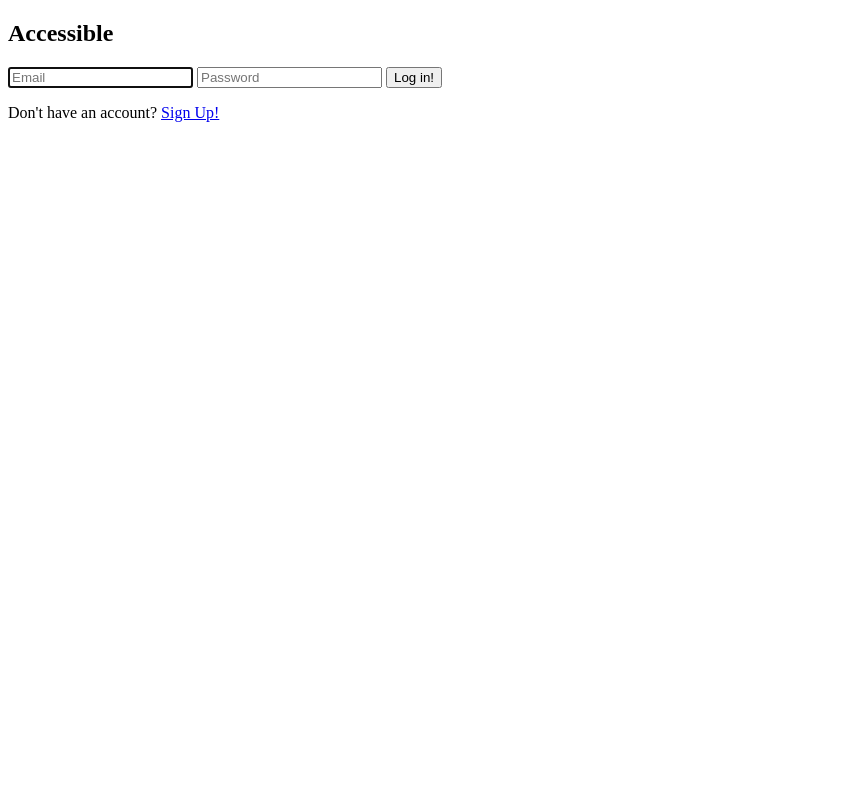
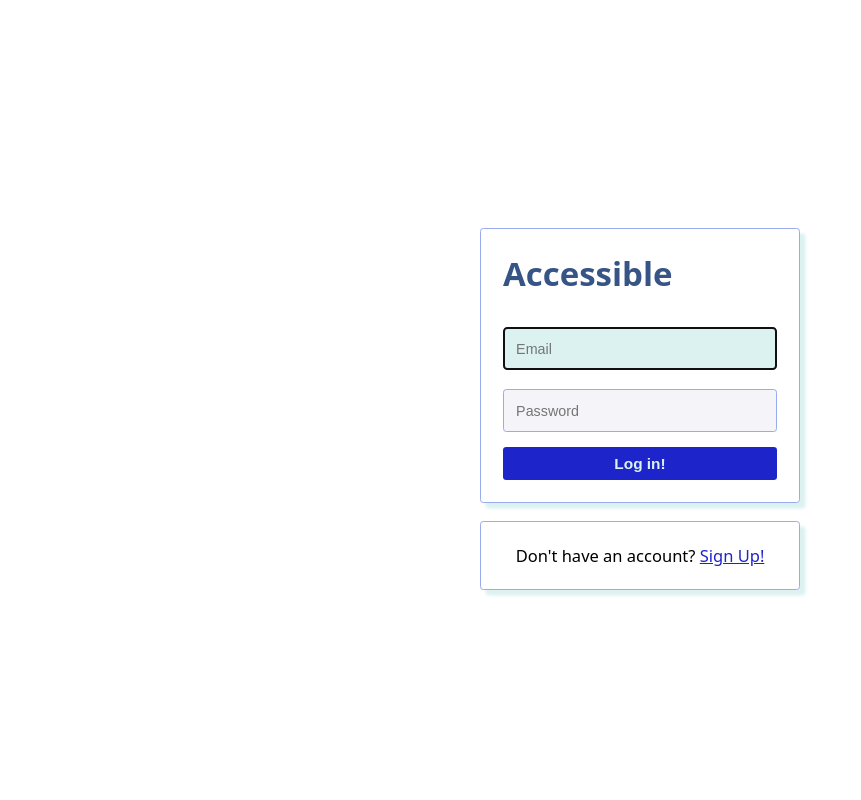
Before and after one commit to mathdothings/oop-login-system, a PHP site: page / in a window 1280 px wide. Shown: the whole page, without its empty margins (0-861 px from the left). Run offline with PHP 8.4, Linux system fonts and the light colour scheme.

Commit message:
feat: index stylesheet

```diff
--- a/src/View/Style/style.css
+++ b/src/View/Style/style.css
@@ -1,20 +1,109 @@
-.error {
-    color: red;
-    margin-bottom: 0;
+*, *::before, *::after {
+    box-sizing: border-box;
+    margin: 0;
+    padding: 0;
 }
 
-.name-error {
-    display: none;
+:root {
+    --primary: #1d24ca;
+    --primary-dark: #365486;
+    --primary-light: #7fc7d9;
+    --secondary: #f9e8c9;
+    --tertiary: #98abee;
+    --light: #dcf2f1;
+    --dark: #0f1035;
+    --white: #f4f4f9;
+    --black: #050510;
+    --confirm: #1d8f3c;
+    --danger: #f94e4e;
+    --warn: #FFF67E;
+    --border-rounded: 0.15rem;
 }
 
-.email-error {
-    display: none;
+html {
+    font-size: 22px;
 }
 
-.password-error {
-    display: none;
+body {
+    font-family: system-ui, -apple-system, BlinkMacSystemFont, 'Segoe UI', Roboto, Oxygen, Ubuntu, Cantarell, 'Open Sans', 'Helvetica Neue', sans-serif;
 }
 
-.repeatPassword-error {
-    display: none;
+.center-container {
+    display: flex;
+    justify-content: center;
+    align-items: center;
+    flex-direction: column;
+    height: 100vh;
 }
+
+.flex-container {
+    display: flex;
+    justify-content: center;
+    flex-direction: column;
+}
+
+.main__form__card {
+    border: 1px solid var(--tertiary);
+    border-radius: var(--border-rounded);
+    padding: 1rem;
+    margin-top: 0.8rem;
+    box-shadow: 0.25rem 0.25rem 0.15rem var(--light);
+    min-width: 25vw;
+}
+
+.main__form__title {
+    color: var(--primary-dark);
+    margin-bottom: 1rem;
+}
+
+.main__form__input {
+    margin: 0.45rem 0;
+    padding: 0.55rem;
+    border-radius: var(--border-rounded);
+    border: 1px solid;
+    border-color: var(--tertiary);
+    background-color: var(--white);
+    font-size: 0.65rem;
+}
+
+.main__form__input::placeholder {
+    font-size: 0.65rem;
+}
+
+.main__form__input:active {
+    border-color: var(--primary);
+}
+
+.main__form__input:focus {
+    background-color: var(--light);
+}
+
+.main__form__button {
+    padding: 0.35rem 0.7rem;
+    margin-top: 0.25rem;
+    color: var(--light);
+    background-color: var(--primary);
+    font-size: 0.7rem;
+    font-weight: 700;
+    border-radius: var(--border-rounded);
+    border: none;
+    cursor: pointer;
+}
+
+.main__form__button:hover {
+    color: var(--light);
+    background-color: var(--confirm);
+}
+
+.main__form__paragraph {
+    font-size: 0.75rem;
+    text-align: center;
+}
+
+.main__form__paragraph__link {
+    color: var(--primary);
+}
+
+.main__form__paragraph__link:hover {
+    color: var(--dark);
+}
```
